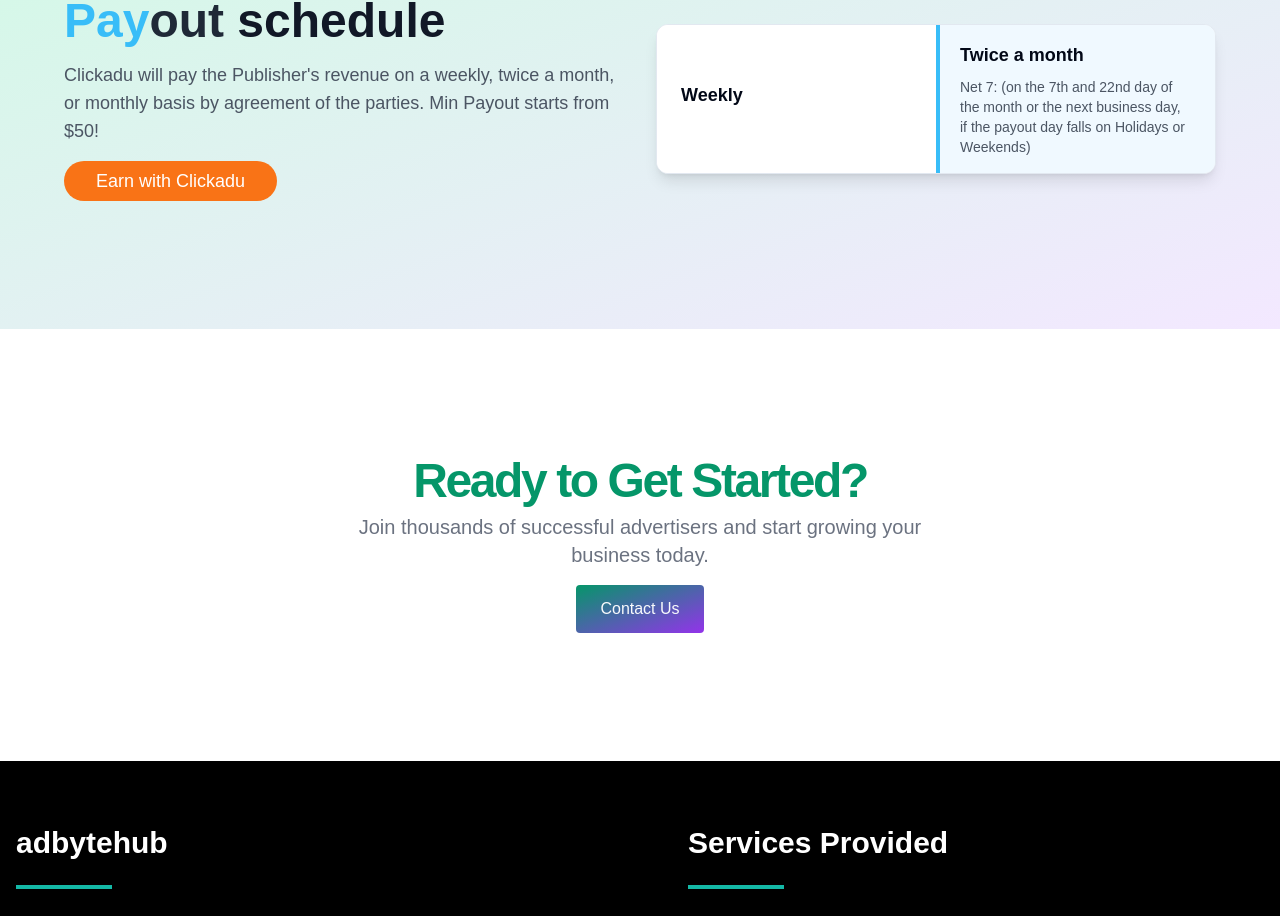
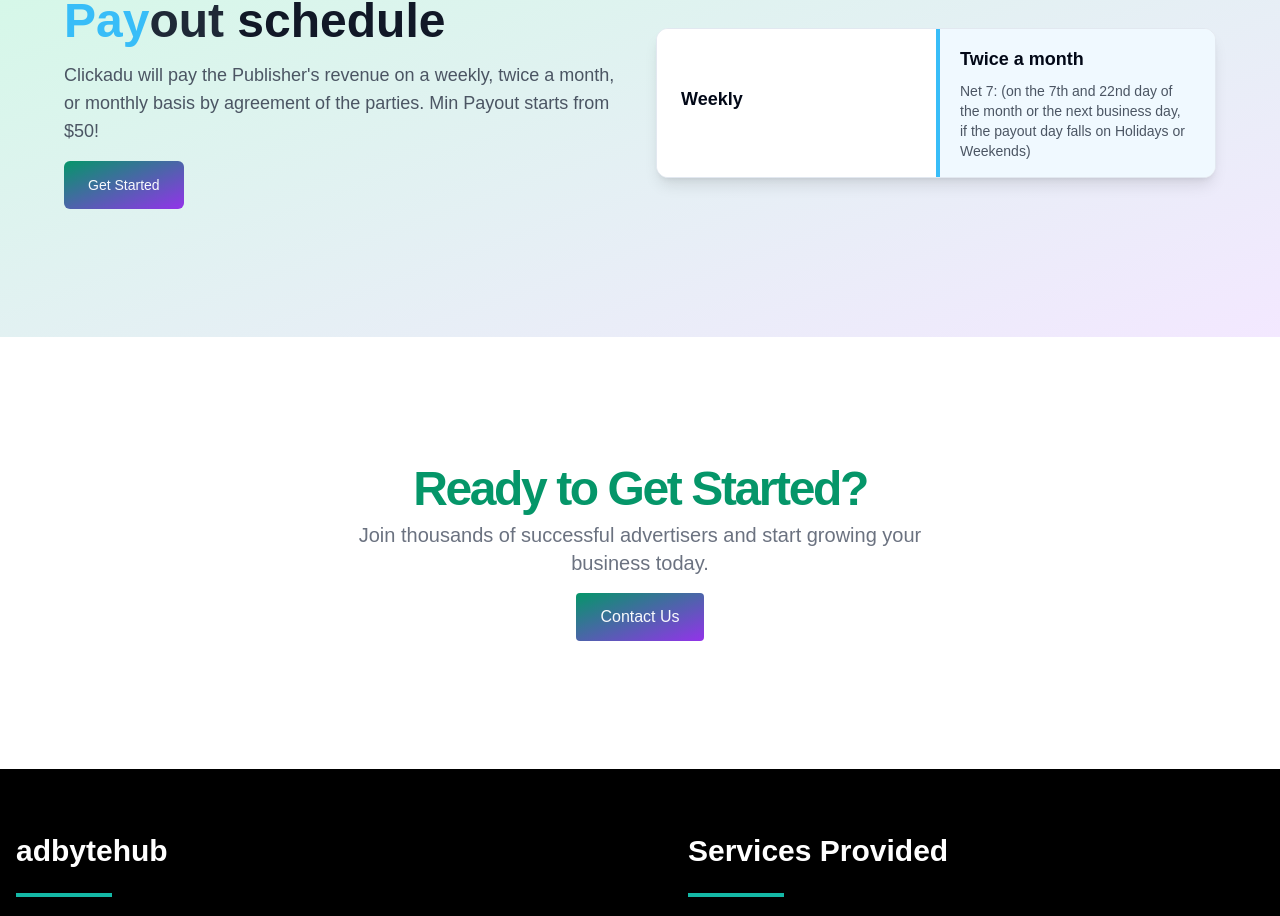
Before and after one commit to Antima1123/newmobisaturn, a Next.js app: page /advertiser in a window 1280 px wide. Shown: the part 3365-4281 px from the top of the page. Built offline with nearby package versions, Linux system fonts and the light colour scheme; what hono would draw is missing.

Commit message:
get started

```diff
--- a/components/payout.tsx
+++ b/components/payout.tsx
@@ -4,10 +4,12 @@
 import { motion, AnimatePresence } from "framer-motion"
 import { Card, CardContent } from "@/components/ui/card"
 import { Button } from "@/components/ui/button"
+import { useOpenContactUs } from "@/hook/contact-open"
 
 export default function PayOut() {
   const [selectedOption, setSelectedOption] = useState("weekly")
   const [isAutoSwitching, setIsAutoSwitching] = useState(true)
+  const {onOpen,isOpen} = useOpenContactUs();
 
   useEffect(() => {
     let interval: NodeJS.Timeout
@@ -68,11 +70,7 @@
               whileHover={{ scale: 1.02 }}
               whileTap={{ scale: 0.98 }}
             >
-              <Button
-                className="bg-orange-500 hover:bg-orange-600 text-white px-8 py-3 text-lg rounded-full"
-              >
-                Earn with Clickadu
-              </Button>
+              <Button size="lg" className="bg-gradient-to-br from-emerald-600 to-purple-600 p-6" onClick={()=> onOpen()}>Get Started</Button>
             </motion.div>
           </motion.div>
 
```
